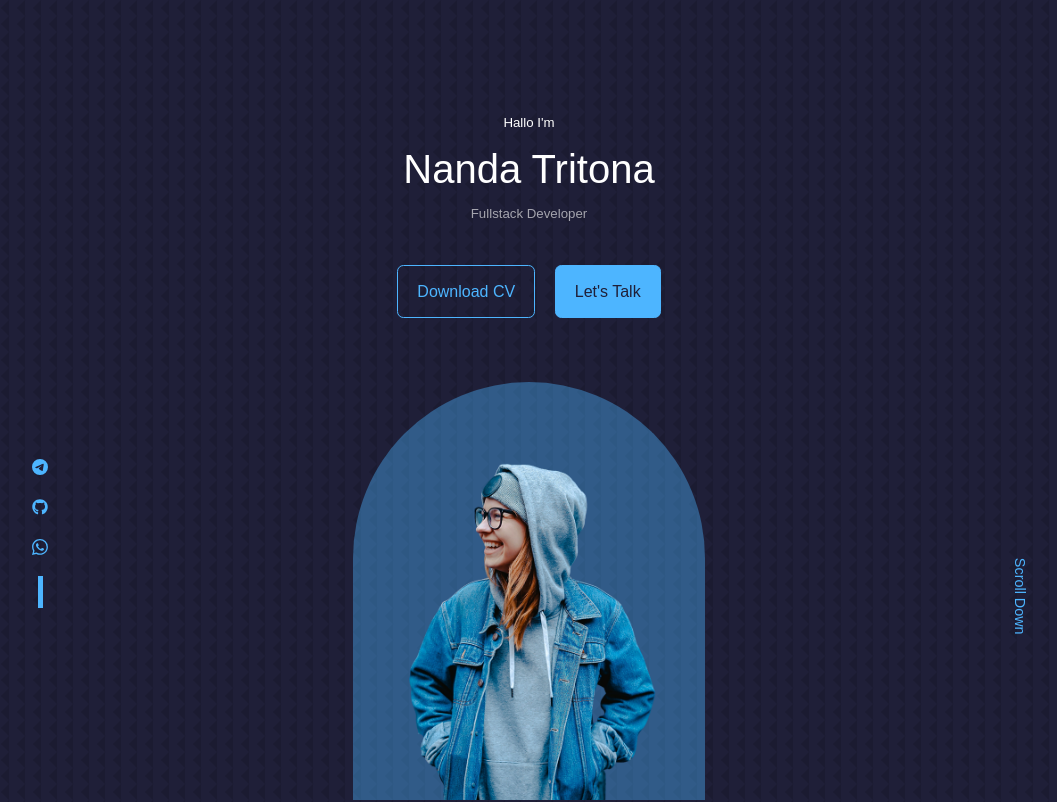
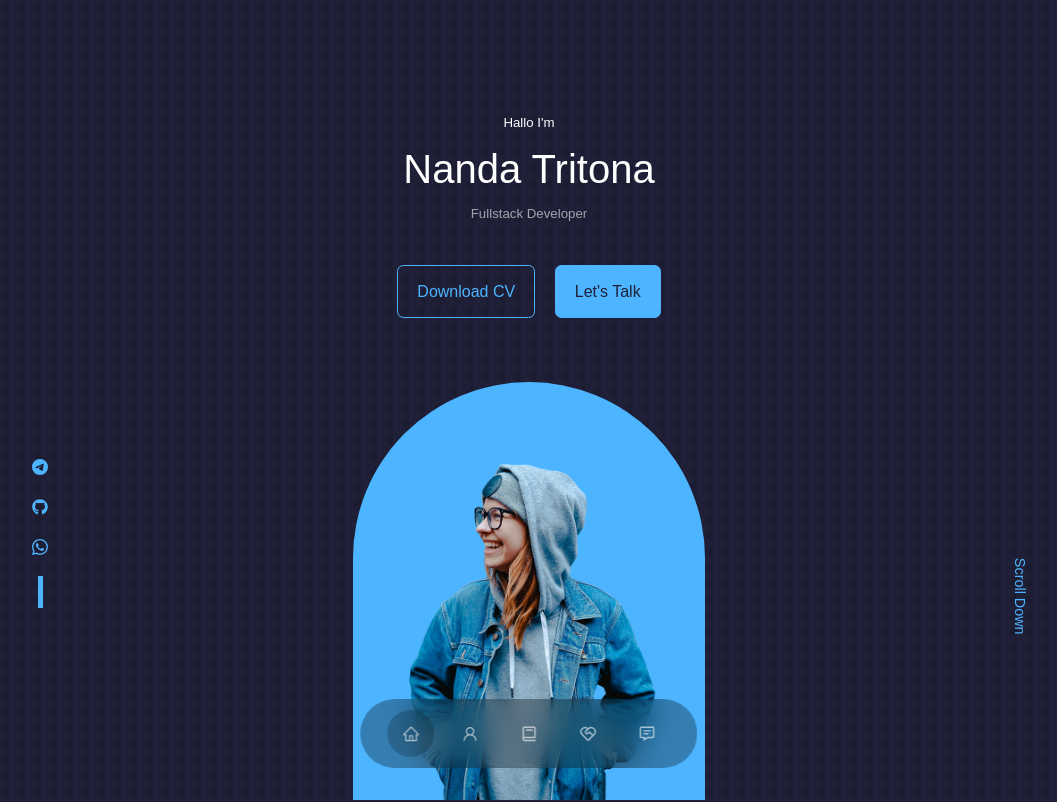
Before and after one commit to nandatritona/PortfolioMe, a React (Create React App) app in the folder reactapp/: page / in a window 1280 px wide. Shown: the top 802 px of the page, without its empty margins (111-1168 px from the left). Built offline with nearby package versions, Linux system fonts and the light colour scheme.

Commit message:
desain navbar

```diff
--- a/reactapp/src/components/header/header.css
+++ b/reactapp/src/components/header/header.css
@@ -38,9 +38,9 @@
 
 /* ******************** ME ******************** */
 .me {
-    background: var(--color-primary-variant);
-    /* background: linear-gradient(var(--color-primary), transparent); */
-    /* background: repeating-linear-gradient(var(--color-primary), var(--color-primary-variant) 0.5rem, transparent 0.5rem, transparent 1.5rem); */
+    /* background: var(--color-primary-variant); */
+    background: var(--color-primary);
+    color: var(--color-bg);
     width: 22rem;
     height: 28rem;
     position: absolute;
--- a/reactapp/src/components/nav/Nav.jsx
+++ b/reactapp/src/components/nav/Nav.jsx
@@ -1,3 +1,4 @@
+/* eslint-disable jsx-a11y/anchor-is-valid */
 /* eslint-disable jsx-a11y/anchor-has-content */
 import React from 'react';
 import './nav.css';
@@ -6,15 +7,17 @@
 import {BiBook} from 'react-icons/bi';
 import {RiServiceLine} from 'react-icons/ri';
 import {BiMessageDetail} from 'react-icons/bi';
+import {useState} from 'react';
 
-export const Nav = () => {
+const Nav = () => {
+    const [activeNav, setActiveNav] = useState('#');
     return (
         <nav>
-            <a href="#home"><AiOutlineHome/></a>
-            <a href="#about"><AiOutlineUser/></a>
-            <a href="#experience"><BiBook/></a>
-            <a href="#service"><RiServiceLine/></a>
-            <a href="#contact"><BiMessageDetail/></a>
+            <a href="#" onClick={() => setActiveNav('#')} className={activeNav === '#' ? 'active' : ''}><AiOutlineHome/></a>
+            <a href="#about" onClick={() => setActiveNav('#about')} className={activeNav === '#about' ? 'active' : ''}><AiOutlineUser/></a>
+            <a href="#experience" onClick={() => setActiveNav('#experience')} className={activeNav === '#experience' ? 'active' : ''}><BiBook/></a>
+            <a href="#service" onClick={() => setActiveNav('#service')} className={activeNav === '#service' ? 'active' : ''}><RiServiceLine/></a>
+            <a href="#contact" onClick={() => setActiveNav('#contact')} className={activeNav === '#contact' ? 'active' : ''}><BiMessageDetail/></a>
         </nav>
     )
 }
--- a/reactapp/src/components/nav/nav.css
+++ b/reactapp/src/components/nav/nav.css
@@ -0,0 +1,36 @@
+nav {
+    background: rgba(0, 0, 0, 0.3);
+    width: max-content;
+    display: block;
+    padding: 0.7rem 1.7rem;
+    z-index: 2;
+    position: fixed;
+    left: 50%;
+    transform: translateX(-50%);
+    bottom: 2rem;
+    display: flex;
+    gap: 0.8rem;
+    border-radius: 3rem;
+    backdrop-filter: blur(15px);
+}
+
+nav a {
+    background: transparent;
+    padding: 0.9rem;
+    border-radius: 50%;
+    display: flex;
+    color: var(--color-light);
+    font-size: 1.1rem;
+}
+
+nav a:hover {
+    background: var(--color-primary);
+    color: var(--color-bg);
+    /* background: rgba(0, 0, 0, 0.2); */
+}
+
+nav a.active {
+    /* background: var(--color-bg);
+    color: var(--color-white); */
+    background: rgba(0, 0, 0, 0.2);
+}
```
